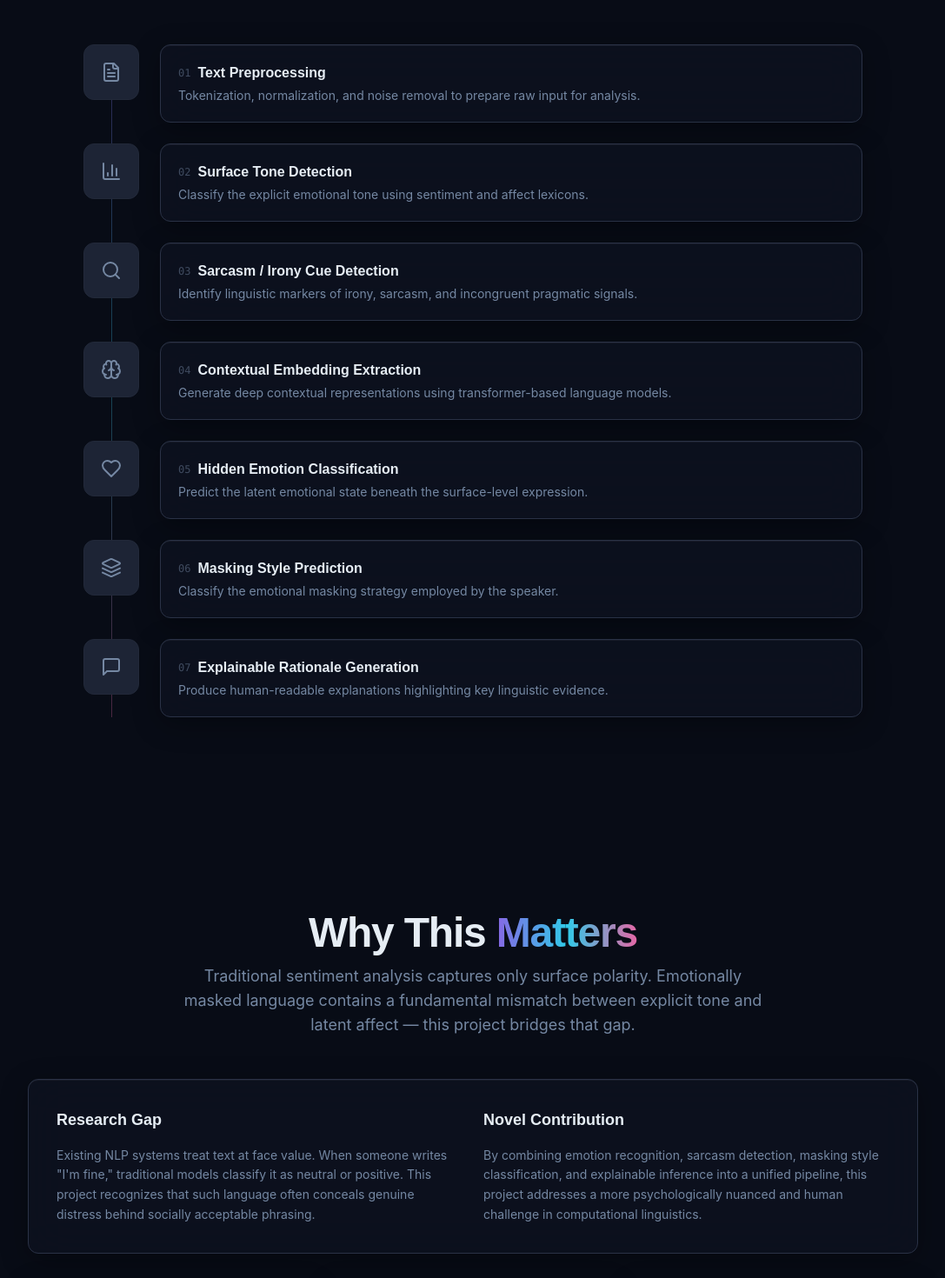
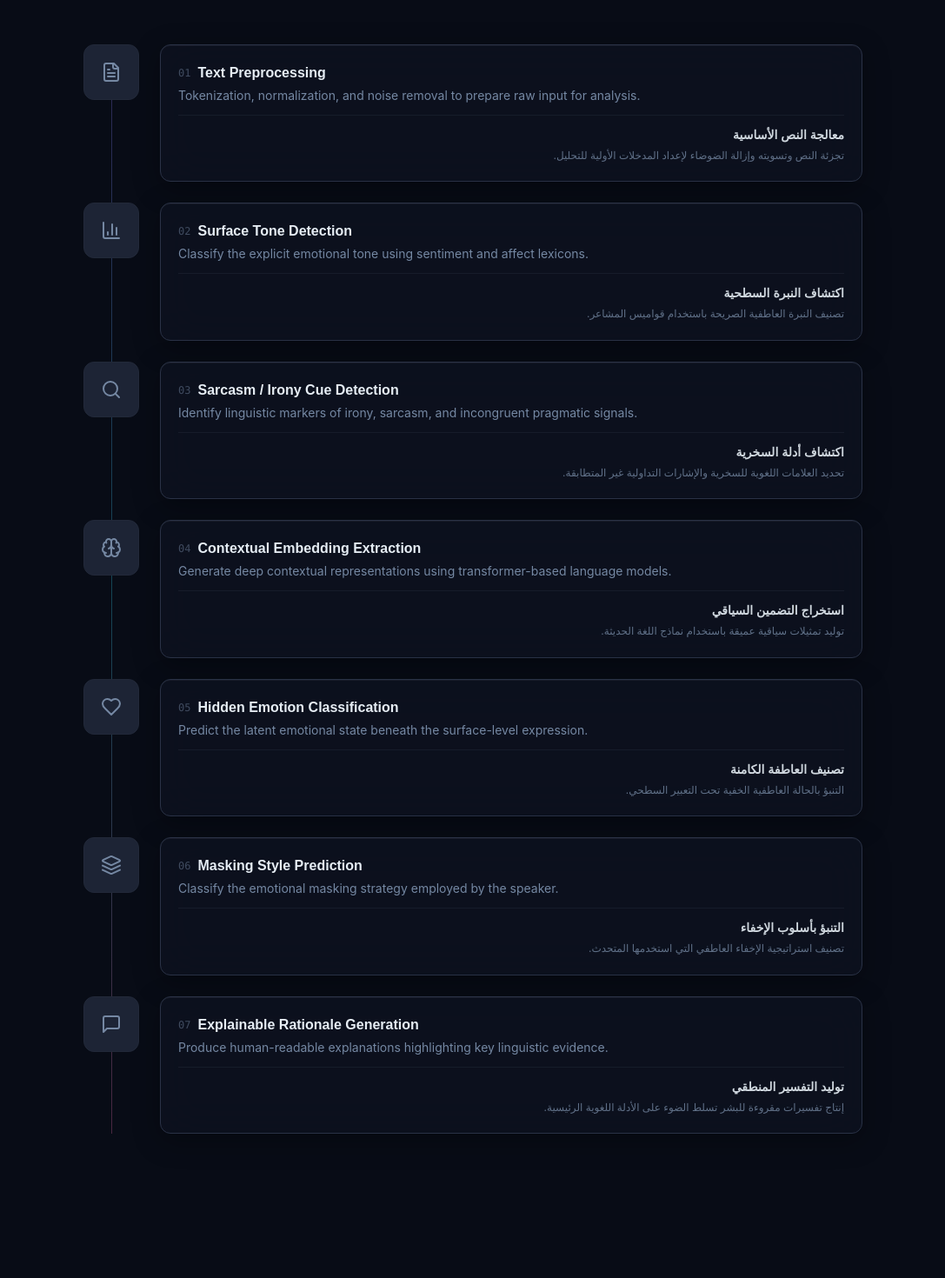
Before and after one commit to mohamadalijomaa25/AffectLayer, a React (Vite) app: page / in a window 1280 px wide. Shown: the part 3100-4570 px from the top of the page at 87% size, without its empty margins (96-1183 px from the left). Built offline with nearby package versions, Linux system fonts and the light colour scheme; no server answers; the HTML template or start-up script is replaced by a standard one.

Commit message:
feat: Add Arabic translations to NLP Pipeline section

```diff
--- a/src/components/PipelineSection.tsx
+++ b/src/components/PipelineSection.tsx
@@ -1,13 +1,13 @@
 import { FileText, BarChart3, Search, Brain, Heart, Layers, MessageSquare } from "lucide-react";
 
 const steps = [
-  { icon: FileText, title: "Text Preprocessing", desc: "Tokenization, normalization, and noise removal to prepare raw input for analysis." },
-  { icon: BarChart3, title: "Surface Tone Detection", desc: "Classify the explicit emotional tone using sentiment and affect lexicons." },
-  { icon: Search, title: "Sarcasm / Irony Cue Detection", desc: "Identify linguistic markers of irony, sarcasm, and incongruent pragmatic signals." },
-  { icon: Brain, title: "Contextual Embedding Extraction", desc: "Generate deep contextual representations using transformer-based language models." },
-  { icon: Heart, title: "Hidden Emotion Classification", desc: "Predict the latent emotional state beneath the surface-level expression." },
-  { icon: Layers, title: "Masking Style Prediction", desc: "Classify the emotional masking strategy employed by the speaker." },
-  { icon: MessageSquare, title: "Explainable Rationale Generation", desc: "Produce human-readable explanations highlighting key linguistic evidence." },
+  { icon: FileText, title: "Text Preprocessing", desc: "Tokenization, normalization, and noise removal to prepare raw input for analysis.", titleAr: "معالجة النص الأساسية", descAr: "تجزئة النص وتسويته وإزالة الضوضاء لإعداد المدخلات الأولية للتحليل." },
+  { icon: BarChart3, title: "Surface Tone Detection", desc: "Classify the explicit emotional tone using sentiment and affect lexicons.", titleAr: "اكتشاف النبرة السطحية", descAr: "تصنيف النبرة العاطفية الصريحة باستخدام قواميس المشاعر." },
+  { icon: Search, title: "Sarcasm / Irony Cue Detection", desc: "Identify linguistic markers of irony, sarcasm, and incongruent pragmatic signals.", titleAr: "اكتشاف أدلة السخرية", descAr: "تحديد العلامات اللغوية للسخرية والإشارات التداولية غير المتطابقة." },
+  { icon: Brain, title: "Contextual Embedding Extraction", desc: "Generate deep contextual representations using transformer-based language models.", titleAr: "استخراج التضمين السياقي", descAr: "توليد تمثيلات سياقية عميقة باستخدام نماذج اللغة الحديثة." },
+  { icon: Heart, title: "Hidden Emotion Classification", desc: "Predict the latent emotional state beneath the surface-level expression.", titleAr: "تصنيف العاطفة الكامنة", descAr: "التنبؤ بالحالة العاطفية الخفية تحت التعبير السطحي." },
+  { icon: Layers, title: "Masking Style Prediction", desc: "Classify the emotional masking strategy employed by the speaker.", titleAr: "التنبؤ بأسلوب الإخفاء", descAr: "تصنيف استراتيجية الإخفاء العاطفي التي استخدمها المتحدث." },
+  { icon: MessageSquare, title: "Explainable Rationale Generation", desc: "Produce human-readable explanations highlighting key linguistic evidence.", titleAr: "توليد التفسير المنطقي", descAr: "إنتاج تفسيرات مقروءة للبشر تسلط الضوء على الأدلة اللغوية الرئيسية." },
 ];
 
 const PipelineSection = () => {
@@ -36,7 +36,13 @@ const PipelineSection = () => {
                       <span className="text-xs text-muted-foreground/50 font-mono">0{i + 1}</span>
                       <h3 className="font-heading font-semibold text-foreground text-sm md:text-base">{step.title}</h3>
                     </div>
-                    <p className="text-xs md:text-sm text-muted-foreground leading-relaxed">{step.desc}</p>
+                    <p className="text-xs md:text-sm text-muted-foreground leading-relaxed mb-3">{step.desc}</p>
+
+                    {/* Arabic Translation Layer */}
+                    <div className="pt-3 border-t border-border/50 text-right" dir="rtl">
+                      <h3 className="font-heading font-semibold text-foreground/90 text-xs md:text-sm mb-1">{step.titleAr}</h3>
+                      <p className="text-xs text-muted-foreground/80 leading-relaxed">{step.descAr}</p>
+                    </div>
                   </div>
                 </div>
               );
```
